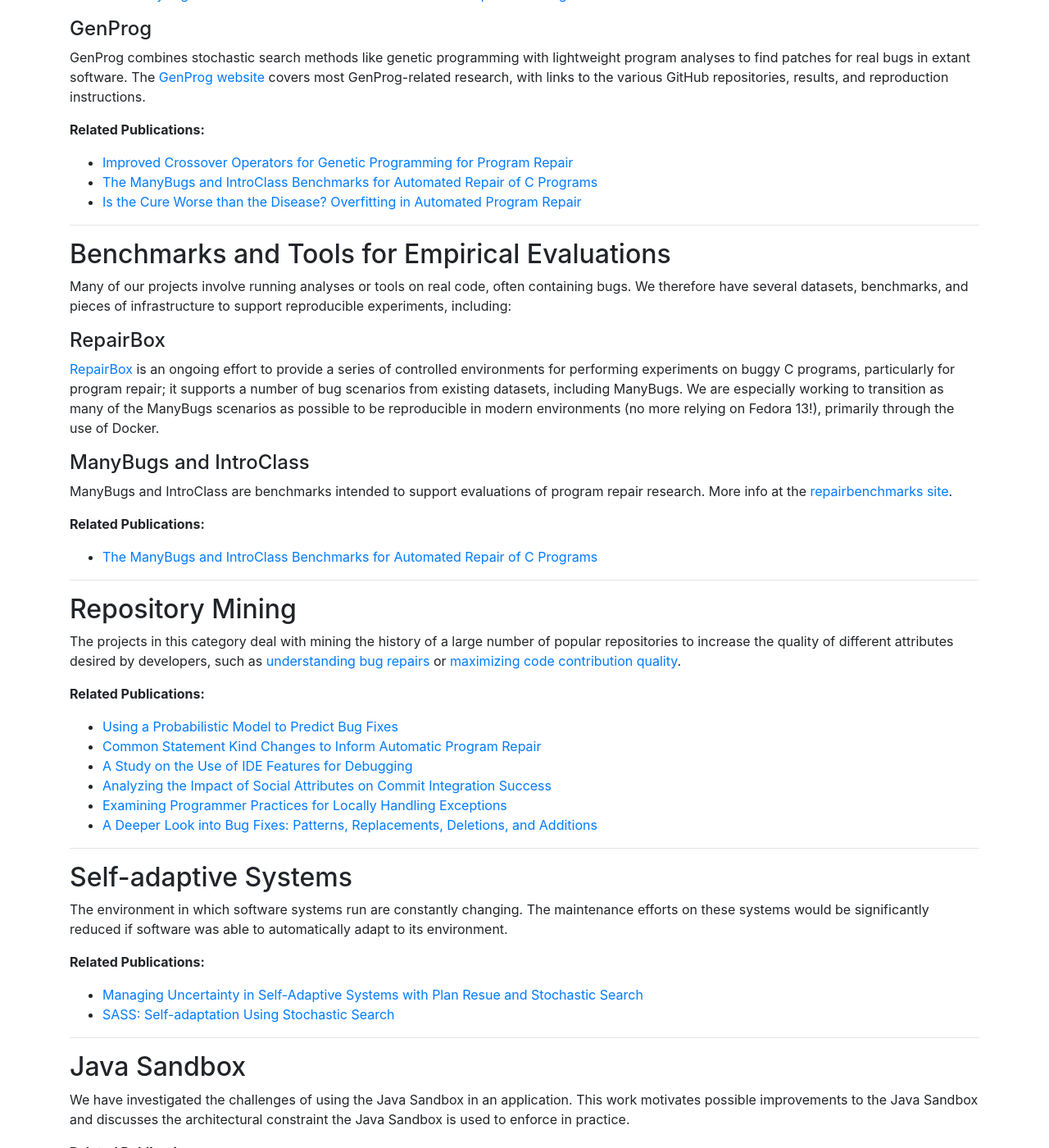
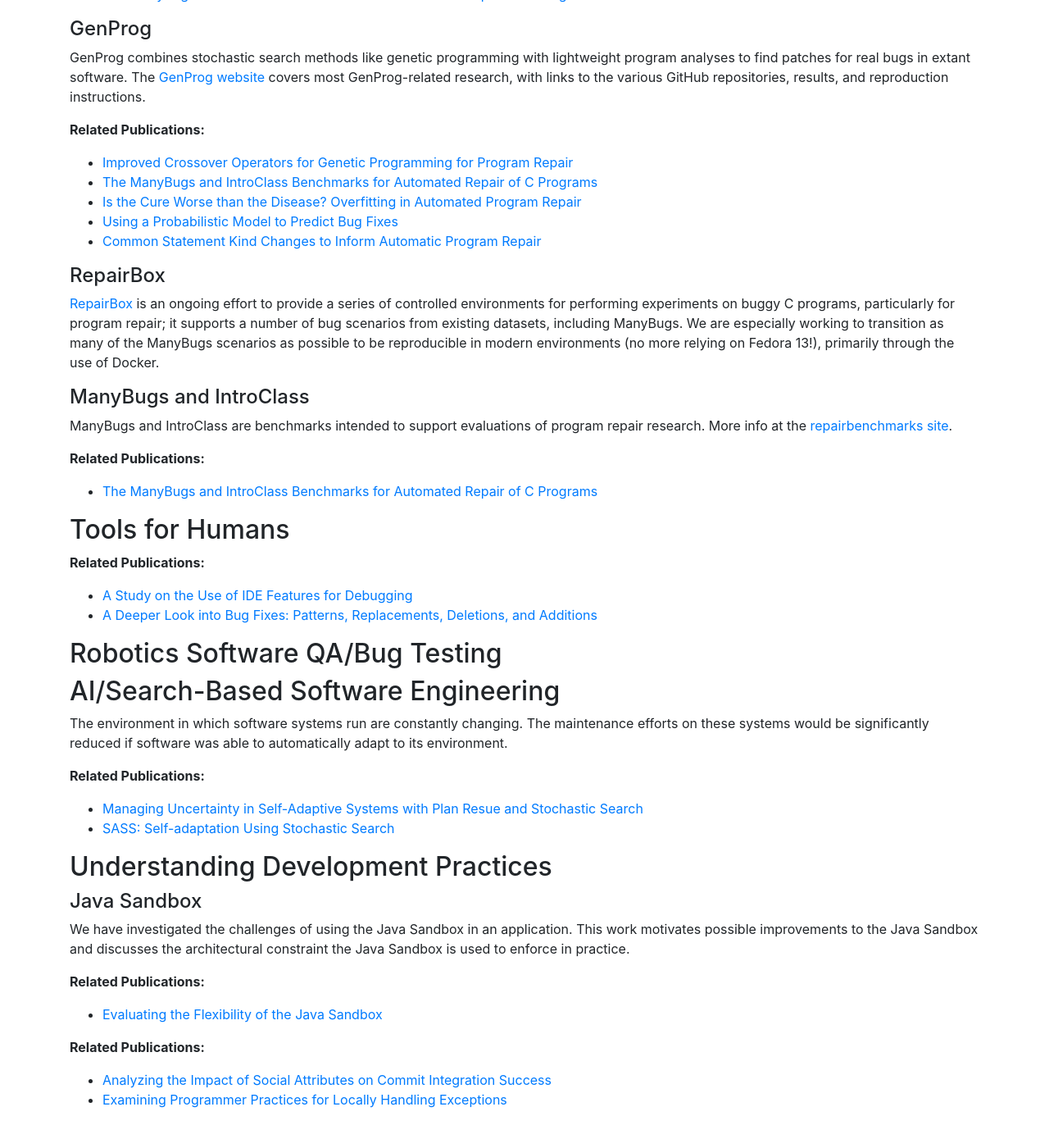
Before and after one commit to squaresLab/squaresLab.github.io, a Jekyll site: the page built from research.md, in a window 1280 px wide and 1400 px high, scrolled down 401 px. Shown: the whole window at 82% size. Built offline with Jekyll 4.4.1, drawn with Linux system fonts in a browser that asks for light colours; nearby versions of some CDN libraries.

Commit message:
Loose update of the research page

```diff
--- a/research.md
+++ b/research.md
@@ -15,7 +15,6 @@ page at [https://github.com/squaresLab/squaresLab.github.io](https://github.com/
 ---
 
 ## Program Repair
-
 #### SearchRepair
 SearchRepair extends and uses semantic code search over large repositories of
 candidate code bases to produce high-quality bug patches.
@@ -34,14 +33,8 @@ repositories, results, and reproduction instructions.
 - [Improved Crossover Operators for Genetic Programming for Program Repair](/publications/#OliveiraCrossover2016)
 - [The ManyBugs and IntroClass Benchmarks for Automated Repair of C Programs](/publications/#LeGouesManyBugs2015)
 - [Is the Cure Worse than the Disease?  Overfitting in Automated Program Repair](/publications/#SmithOverfitting2015)
-
----
-
-## Benchmarks and Tools for Empirical Evaluations
-
-Many of our projects involve running analyses or tools on real code, often
-containing bugs.  We therefore have several datasets, benchmarks, and pieces of
-infrastructure to support reproducible experiments, including:
+- [Using a Probabilistic Model to Predict Bug Fixes](/publications/#SotoProbabilistic2018)
+- [Common Statement Kind Changes to Inform Automatic Program Repair](/publications/#SotoMSRChallenge2018)
 
 #### RepairBox
 [RepairBox](https://github.com/squaresLab/RepairBox) is an ongoing effort to
@@ -60,28 +53,14 @@ site](http://repairbenchmarks.cs.umass.edu/).
 **Related Publications:**
 - [The ManyBugs and IntroClass Benchmarks for Automated Repair of C Programs](/publications/#LeGouesManyBugs2015)
 
----
 
-## Repository Mining
-
-The projects in this category deal with mining the history of a large number of
-popular repositories to increase the quality of different attributes desired by
-developers, such as [understanding bug
-repairs](https://github.com/squaresLab/MSRChallenge2016) or [maximizing code
-contribution quality](https://github.com/squaresLab/MSR-challenge-2017).
-
+## Tools for Humans
 **Related Publications:**
-- [Using a Probabilistic Model to Predict Bug Fixes](/publications/#SotoProbabilistic2018)
-- [Common Statement Kind Changes to Inform Automatic Program Repair](/publications/#SotoMSRChallenge2018)
 - [A Study on the Use of IDE Features for Debugging](/publications/#AfzalMSRChallenge2018)
-- [Analyzing the Impact of Social Attributes on Commit Integration Success](/publications/#SotoMSRChallenge2017)
-- [Examining Programmer Practices for Locally Handling Exceptions](/publications/#KerryExceptions2016)
 - [A Deeper Look into Bug Fixes: Patterns, Replacements, Deletions, and Additions](/publications/#SotoMSRChallenge2016)
 
----
-
-## Self-adaptive Systems
-
+## Robotics Software QA/Bug Testing
+## AI/Search-Based Software Engineering
 The environment in which software systems run are constantly changing.
 The maintenance efforts on these systems would be significantly reduced if
 software was able to automatically adapt to its environment.
@@ -91,9 +70,10 @@ software was able to automatically adapt to its environment.
 - [Managing Uncertainty in Self-Adaptive Systems with Plan Resue and Stochastic Search](/publications/#KinneerManaging2018)
 - [SASS: Self-adaptation Using Stochastic Search](/publications/#CokerSASS2015)
 
----
 
-## Java Sandbox
+## Understanding Development Practices
+
+#### Java Sandbox
 
 We have investigated the challenges of using the Java Sandbox in an
 application. This work motivates possible improvements to the Java Sandbox and
@@ -102,3 +82,8 @@ practice.
 
 **Related Publications:**
 - [Evaluating the Flexibility of the Java Sandbox](/publications/#CokerEvaluating2015)
+
+
+**Related Publications:**
+- [Analyzing the Impact of Social Attributes on Commit Integration Success](/publications/#SotoMSRChallenge2017)
+- [Examining Programmer Practices for Locally Handling Exceptions](/publications/#KerryExceptions2016)
```
